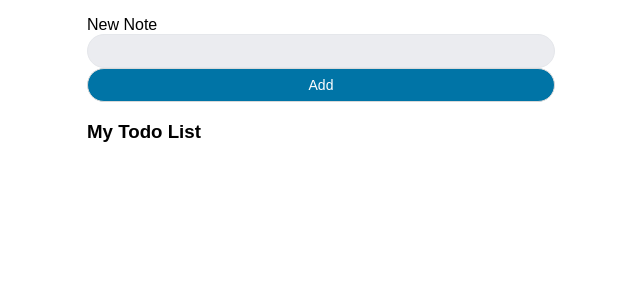
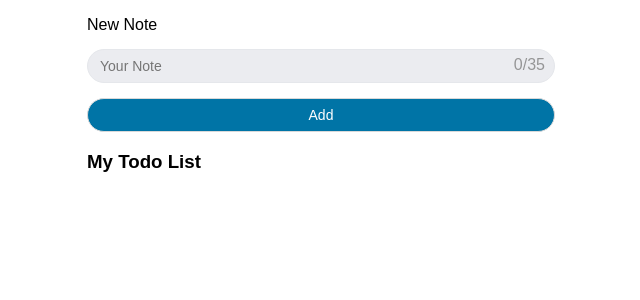
Before and after one commit to aydingani/todo-list-customized-ReactJS, a React (Vite) app: page / in a window 1280 px wide. Shown: the top 300 px of the page, without its empty margins (319-959 px from the left). Built offline with nearby package versions, Linux system fonts and the light colour scheme.

Commit message:
style update

```diff
--- a/src/AddTodo.jsx
+++ b/src/AddTodo.jsx
@@ -3,9 +3,12 @@ const AddTodo = ({ inputValue, onInputChange, onAddTodo, editIndex }) => (
     <label>New Note</label>
     <input
       type="text"
+      maxLength="35"
       value={inputValue}
+      placeholder="Your Note"
       onChange={(e) => onInputChange(e.target.value)}
     />
+    <span className="remaining-symbols">{inputValue.length}/35</span>
     <button className="add-btn" onClick={onAddTodo}>
       {editIndex !== null ? "Save" : "Add"}
     </button>
--- a/src/App.css
+++ b/src/App.css
@@ -71,6 +71,16 @@ input:focus {
 .form-row {
   display: flex;
   flex-direction: column;
+  position: relative;
+  gap: 15px;
+}
+
+.remaining-symbols {
+  position: absolute;
+  top: 40px;
+  right: 10px;
+  color: grey;
+  opacity: 0.8;
 }
 
 ul {
```
